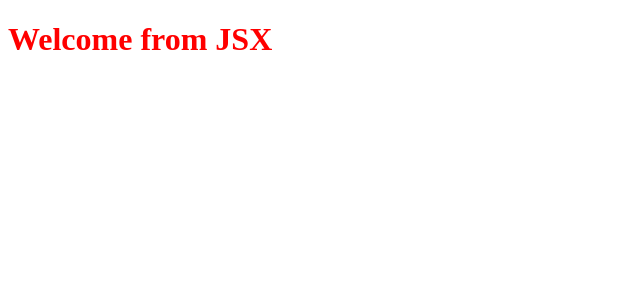
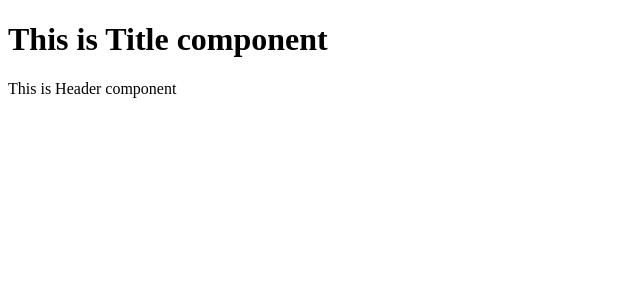
Before and after one commit to faithSabu/namaste-react, a React (Vite) app: page / in a window 1280 px wide. Shown: the top 300 px of the page, without its empty margins (0-640 px from the left). Built offline with nearby package versions, Linux system fonts and the light colour scheme.

Commit message:
component composition

```diff
--- a/App.js
+++ b/App.js
@@ -1,22 +1,15 @@
 import React from "react";
 import ReactDOM from "react-dom/client";
 
-// eg. of core react
-const headingInCoreReact = React.createElement(
-  "h1",
-  { id: "heading" },
-  "Welcome from core react"
+const Title = () => <h1>This is Title component</h1>;
+
+// Eg. of Componet composition - ie, just combining mutliple componets (Here <Title/> component is used in another component)
+const HeaderComponent = () => (
+  <div id="container">
+    <Title />
+    This is Header component
+  </div>
 );
 
-// use of JSX - the same element in JSX
-const headingInJSX = <h1 id="heading">Welcome from JSX</h1>; // this code will be converted to React.createElement(core of react) by Babel
-
-// Both will be similar - a JS object
-console.log(headingInCoreReact);
-console.log(headingInJSX);
-
 const root = ReactDOM.createRoot(document.getElementById("root"));
-root.render(headingInJSX);
-
-// How it converts
-// React.createElement(core react) -> ReactElement(a JS object) -> HTML element (on rendering)
+root.render(<HeaderComponent />); // use angular brackets to render a component
```
